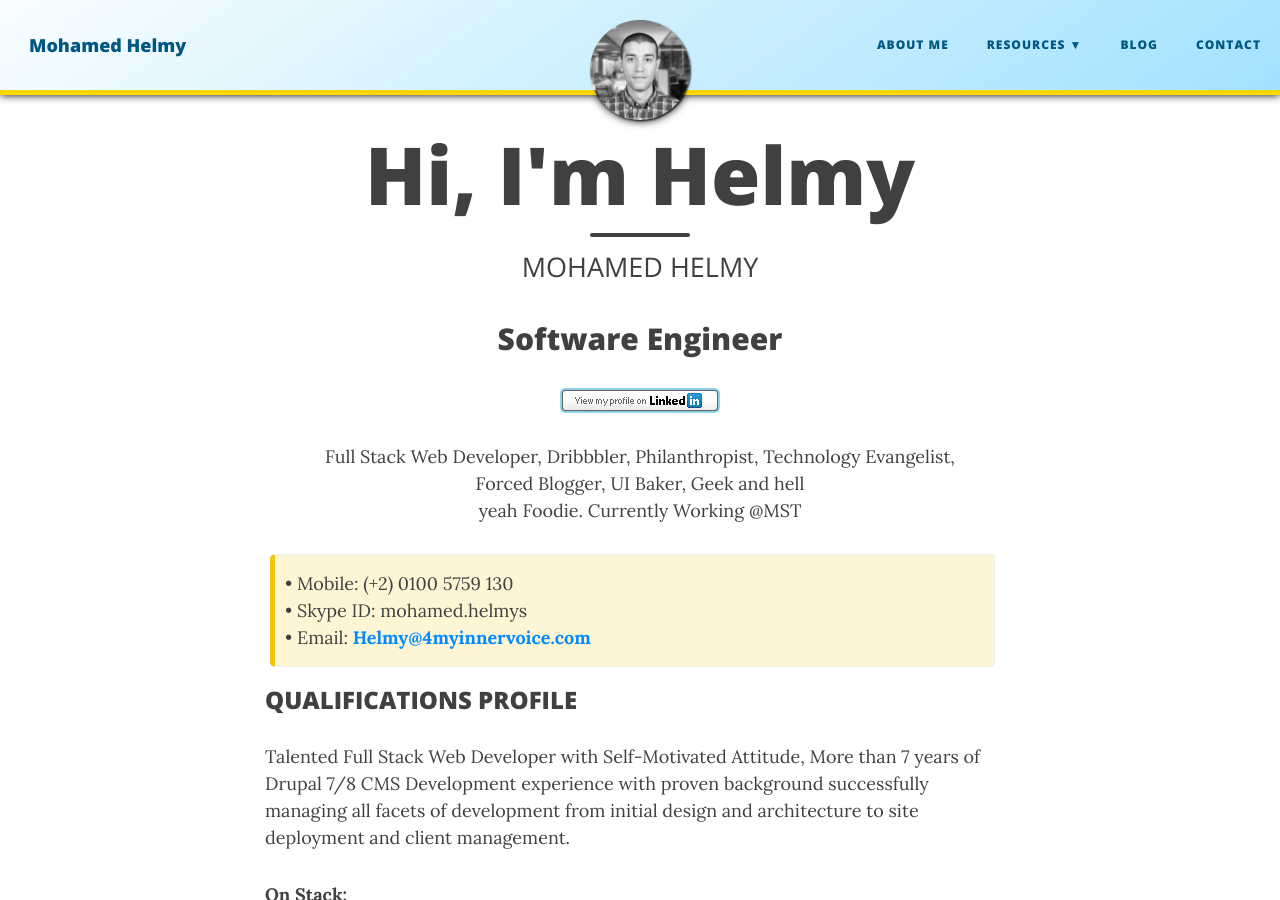
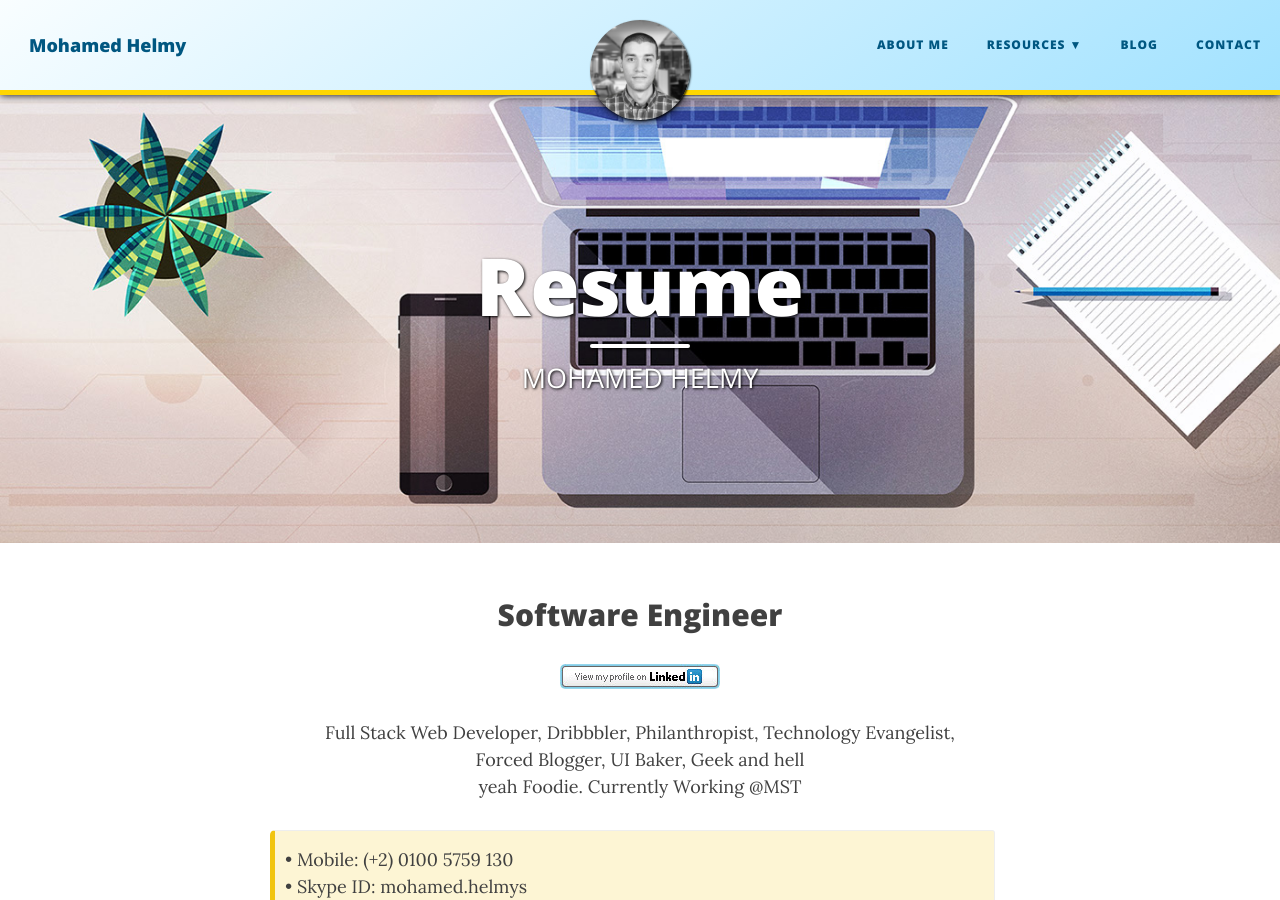
Before and after one commit to M-Helmy/m-helmy.github.io, a Jekyll site: the page built from resume.md, in a window 1280 px wide and 900 px high. Built offline with Jekyll 4.4.1, drawn with Linux system fonts in a browser that asks for light colours; nearby versions of some CDN libraries; comment, search, counter and statistics services are not loaded.

Commit message:
Update resume.md

```diff
--- a/resume.md
+++ b/resume.md
@@ -1,8 +1,8 @@
 ---
 layout: page
-title: "Hi, I'm Helmy"
+title: "Resume"
 subtitle: MOHAMED HELMY
-css: "/css/index.css"
+bigimg: /img/desk.jpg
 ---
 <meta name="theme-color" content="#ffd6008c" />
 
```
